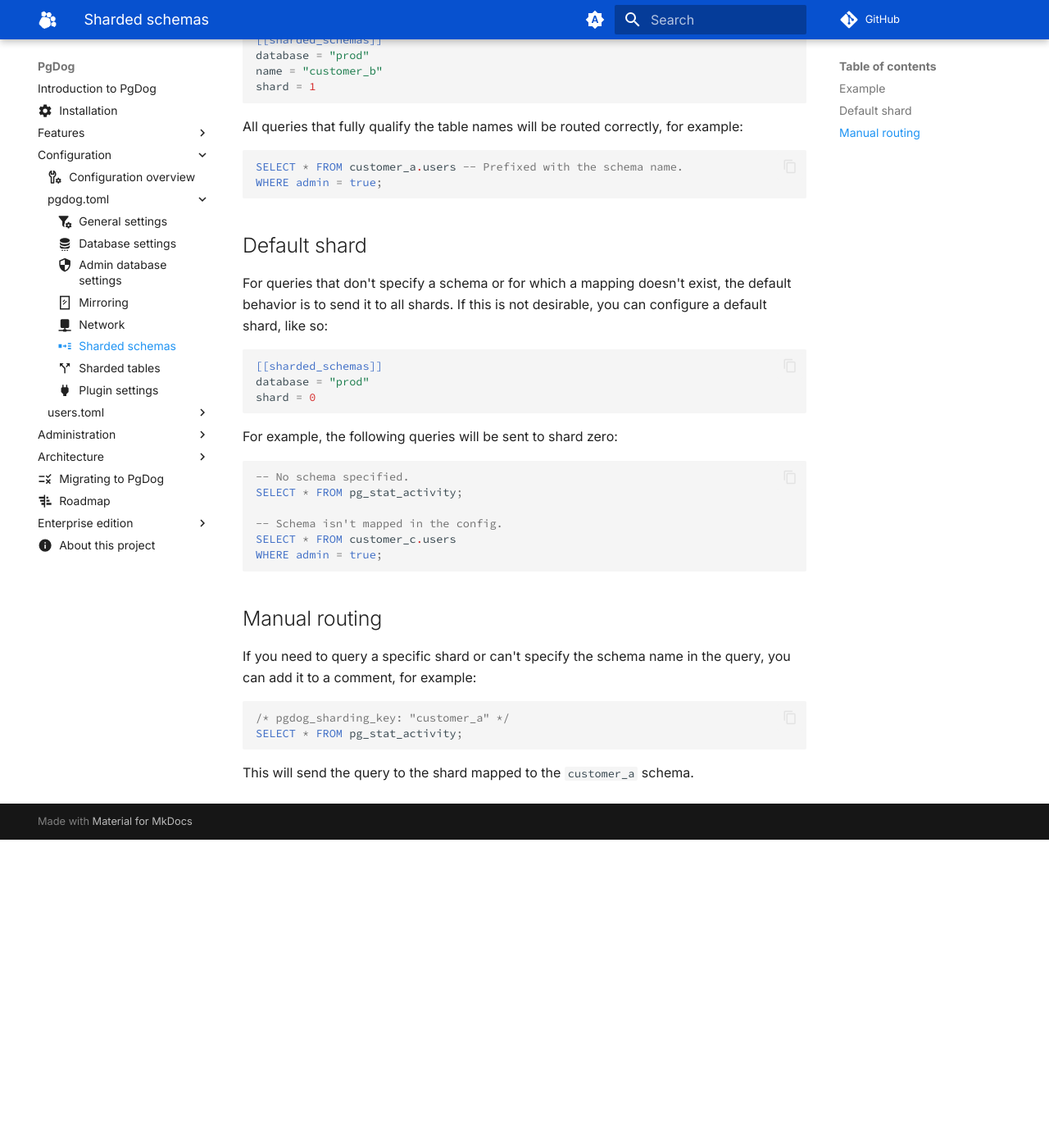
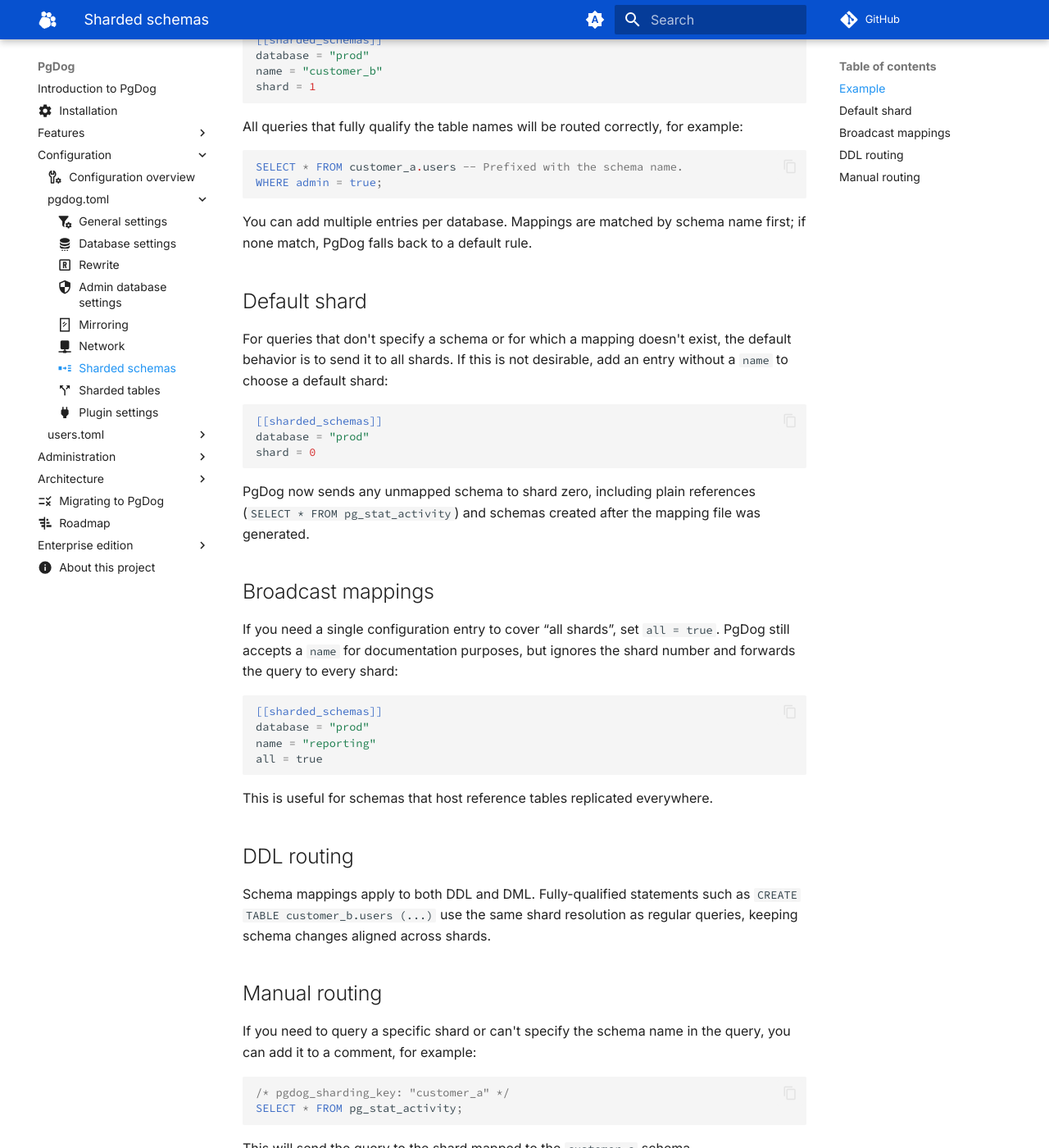
Before and after one commit to pgdogdev/docs, an MkDocs documentation site: the page built from docs/configuration/pgdog.toml/sharded_schemas.md, in a window 1280 px wide and 1400 px high, scrolled down 430 px. Shown: the whole window at 82% size. Built offline with MkDocs 1.6.1 and Material for MkDocs 9.7.7, drawn with Linux system fonts in a browser that asks for light colours; comment, search, counter and statistics services are not loaded; before the commit the page ends 1454 px from its top, so only the background shows below that.

Commit message:
Update for rewriting and schema sharding (#42)

````diff
--- a/docs/configuration/pgdog.toml/sharded_schemas.md
+++ b/docs/configuration/pgdog.toml/sharded_schemas.md
@@ -29,9 +29,11 @@
 WHERE admin = true;
 ```
 
+You can add multiple entries per database. Mappings are matched by schema name first; if none match, PgDog falls back to a default rule.
+
 ## Default shard
 
-For queries that don't specify a schema or for which a mapping doesn't exist, the default behavior is to send it to all shards. If this is not desirable, you can configure a default shard, like so:
+For queries that don't specify a schema or for which a mapping doesn't exist, the default behavior is to send it to all shards. If this is not desirable, add an entry without a `name` to choose a default shard:
 
 ```toml
 [[sharded_schemas]]
@@ -39,16 +41,24 @@
 shard = 0
 ```
 
-For example, the following queries will be sent to shard zero:
+PgDog now sends any unmapped schema to shard zero, including plain references (`SELECT * FROM pg_stat_activity`) and schemas created after the mapping file was generated.
 
-```postgresql
--- No schema specified.
-SELECT * FROM pg_stat_activity;
+## Broadcast mappings
 
--- Schema isn't mapped in the config.
-SELECT * FROM customer_c.users
-WHERE admin = true;
+If you need a single configuration entry to cover “all shards”, set `all = true`. PgDog still accepts a `name` for documentation purposes, but ignores the shard number and forwards the query to every shard:
+
+```toml
+[[sharded_schemas]]
+database = "prod"
+name = "reporting"
+all = true
 ```
+
+This is useful for schemas that host reference tables replicated everywhere.
+
+## DDL routing
+
+Schema mappings apply to both DDL and DML. Fully-qualified statements such as `CREATE TABLE customer_b.users (...)` use the same shard resolution as regular queries, keeping schema changes aligned across shards.
 
 ## Manual routing
 
````
Also changed, not shown: docs/configuration/pgdog.toml/rewrite.md (added, +45 -0 lines), docs/features/sharding/sharding-functions.md (+9 -0 lines), docs/configuration/pgdog.toml/.pages.
